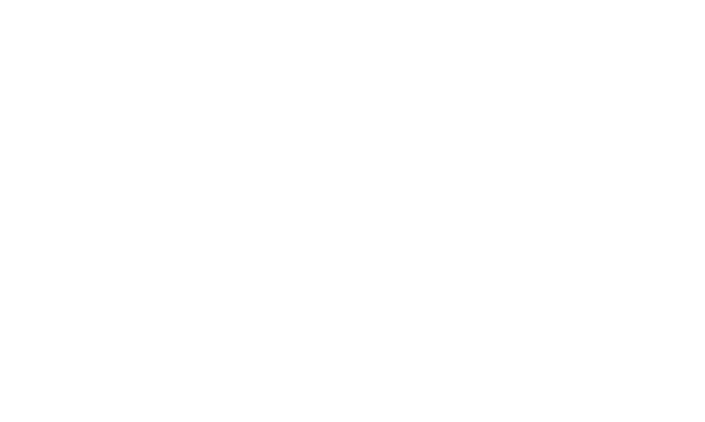
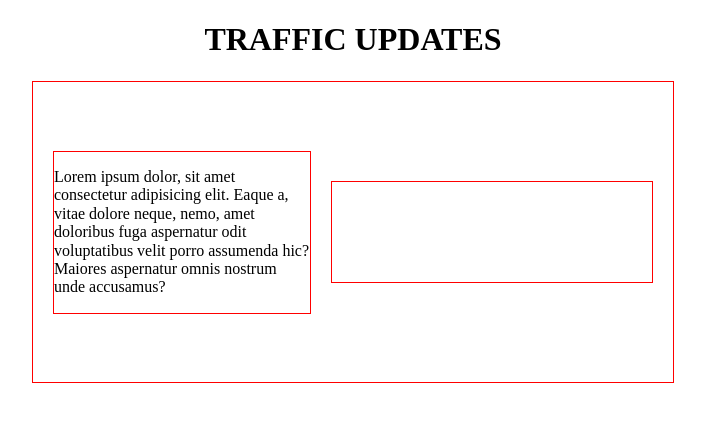
Before and after one commit to yousseforabi/local_weather_travel, a React (Vite) app in the folder client/: page / in a window 1280 px wide. Shown: the top 422 px of the page, without its empty margins (287-992 px from the left). Built offline with nearby package versions, Linux system fonts and the light colour scheme.

Commit message:
start with traffic component and basic style

```diff
--- a/client/src/App.tsx
+++ b/client/src/App.tsx
@@ -1,9 +1,11 @@
-
+import Traffic from "./components/traffic/Traffic"
 
 const App = () => {
+
   return (
     <div>
       {/*components here*/}
+      <Traffic />
     </div>
   )
 }
--- a/client/src/components/heading/Heading.tsx
+++ b/client/src/components/heading/Heading.tsx
@@ -1,12 +1,17 @@
 import React from "react";
 import { headingComponent } from "../../types/types";
+import "../../style/heading/heading.css"
 
 interface HeadingProps {
   label: headingComponent;
 }
 
 const Heading: React.FC<HeadingProps> = ({ label }) => {
-  return <h1>{label}</h1>;
+  return (
+        <h1 className="heading">
+          {label}
+        </h1>
+  )
 };
 
 export default Heading;
--- a/client/src/components/traffic/Traffic.tsx
+++ b/client/src/components/traffic/Traffic.tsx
@@ -1,10 +1,33 @@
 import React from "react";
 import Heading from "../heading/Heading";
+import "../../style/traffic/traffic.css"
 
 const Traffic: React.FC = () => {
   return (
-    <section>
-      <Heading label="TRAFFIC UPDATES" />
+    <section className="wrapper">
+        {/*Heading*/}
+
+        <div className="title-container">
+            <Heading label="TRAFFIC UPDATES" />
+        </div>
+
+        <div className="data-container">
+
+        {/*Here i will display data about traffic*/}
+            <div className="text-data-container">
+                <p>
+                    Lorem ipsum dolor, sit amet consectetur adipisicing elit.
+                    Eaque a, vitae dolore neque, nemo, amet doloribus fuga aspernatur odit
+                    voluptatibus velit porro assumenda hic? Maiores aspernatur
+                    omnis nostrum unde accusamus?
+                </p>
+            </div>
+
+            {/*here i will display data about location*/}
+            <div className="img-data-container">
+                <img src="" alt="" />
+            </div>
+        </div>
     </section>
   );
 };
--- /dev/null
+++ b/client/src/style/heading/heading.css
@@ -0,0 +1,3 @@
+.heading{
+    text-align: center;
+}
--- /dev/null
+++ b/client/src/style/traffic/traffic.css
@@ -0,0 +1,38 @@
+.wrapper{
+    max-width: 100%;
+    width: 100%;
+    min-height: auto;
+}
+
+.title-container{
+    max-width: 80%;
+    width: 100%;
+    min-height: 60px;
+    margin: auto;
+}
+
+.data-container{
+    max-width: 50%;
+    width: 100%;
+    min-height: 300px;
+    display: flex;
+    justify-content: space-evenly;
+    align-items: center;
+    flex-wrap: wrap;
+    border: 1px solid red;
+    margin: auto;
+}
+
+.text-data-container{
+    max-width: 40%;
+    width: 100%;
+    min-height: 100px;
+    border: 1px solid red;
+}
+
+.img-data-container{
+    max-width: 50%;
+    width: 100%;
+    min-height: 100px;
+    border: 1px solid red;
+}
```
